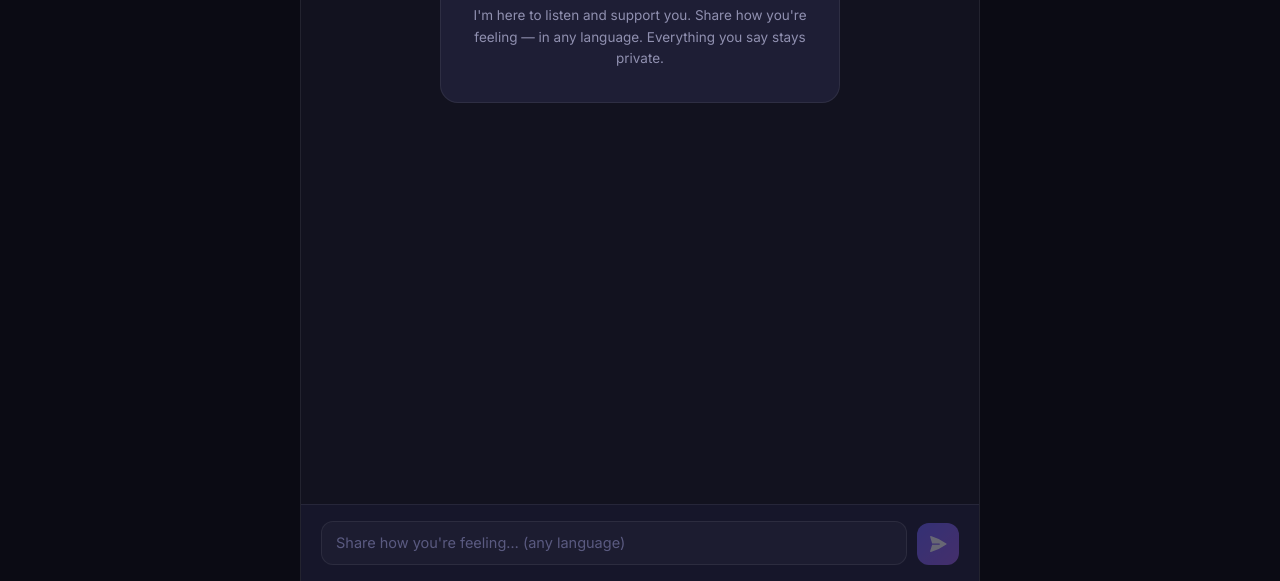
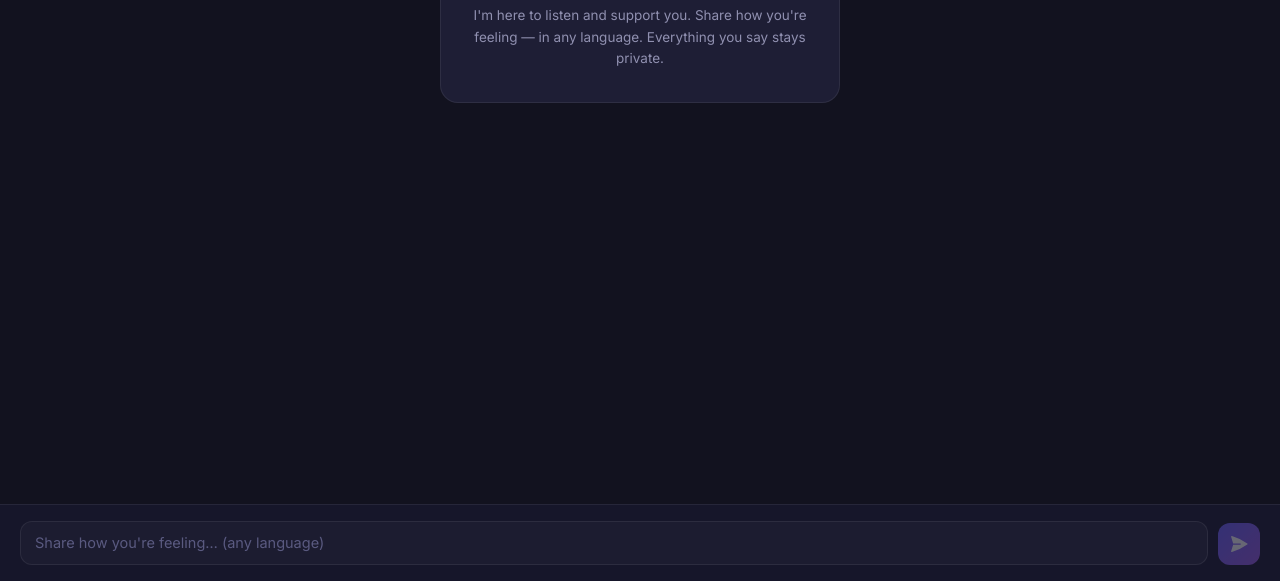
Before and after one commit to reda1609/RAG-Based-Mental-Health-Chatbot, a plain HTML site: page frontend/index.html in a window 1280 px wide. Shown: the part 219-800 px from the top of the page. Drawn offline with Linux system fonts and the light colour scheme; no server answers.

Commit message:
feat: modify interface width to fill the entire screen

```diff
--- a/frontend/style.css
+++ b/frontend/style.css
@@ -45,11 +45,9 @@ body {
 .app {
   display: flex;
   flex-direction: column;
-  width: min(680px, 100vw);
+  width: 100%;
   height: 100vh;
   background: var(--bg-app);
-  border-left:  1px solid var(--border);
-  border-right: 1px solid var(--border);
   overflow: hidden;
 }
 
```
